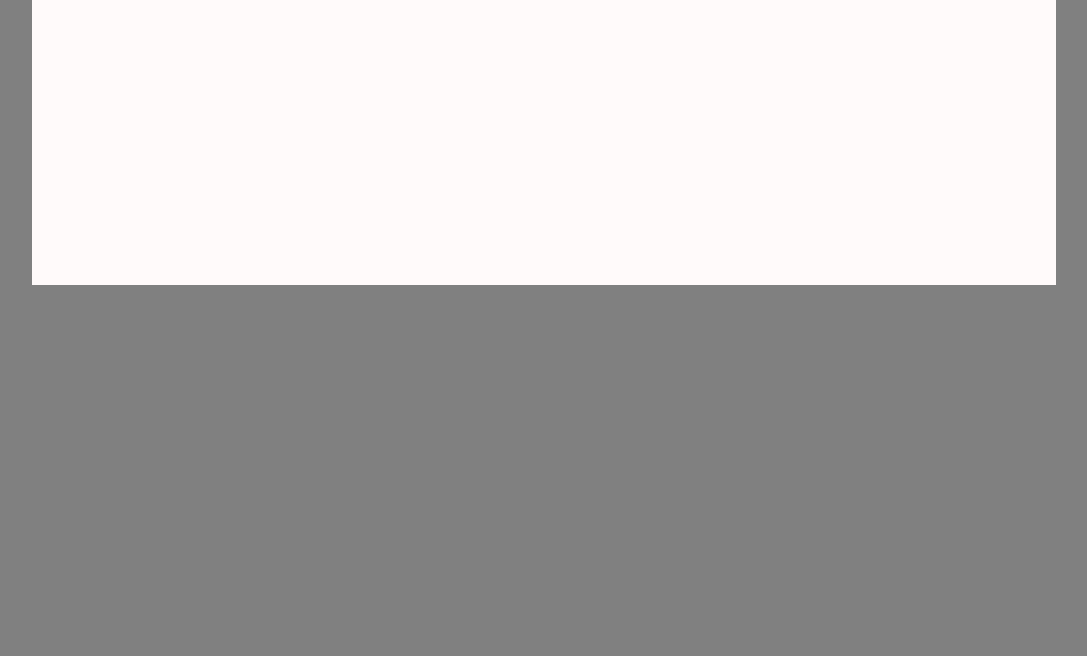
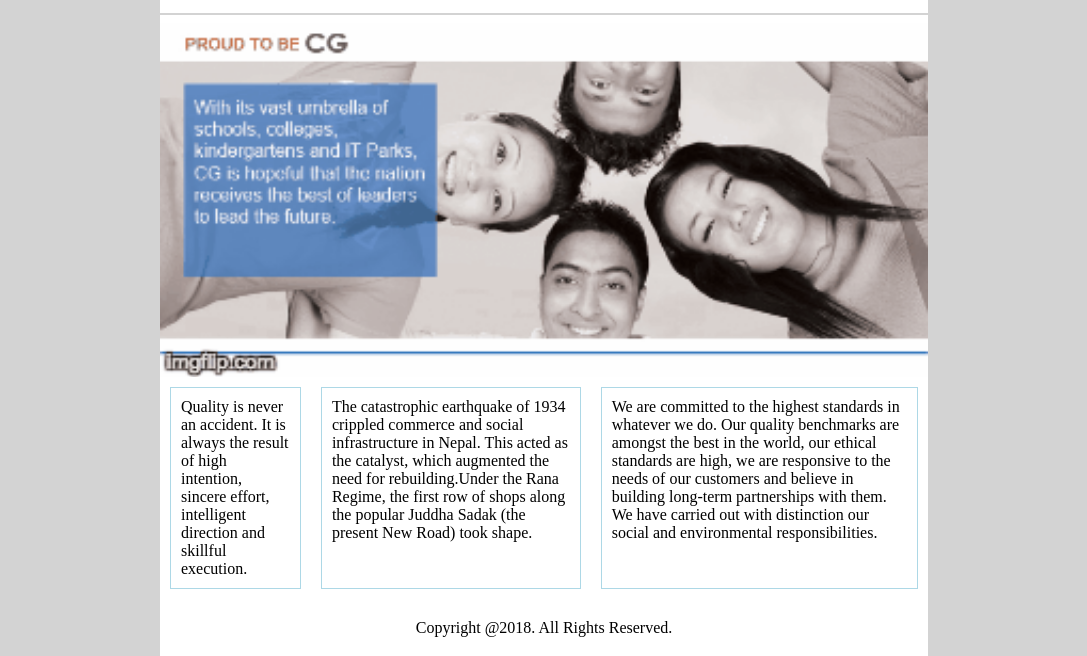
Before and after one commit to k2glyph/CgGroup, a plain HTML site: page index.html in a window 1280 px wide. Shown: the part 144-800 px from the top of the page, without its empty margins (96-1183 px from the left). Drawn offline with Linux system fonts and the light colour scheme.

Commit message:
project started

```diff
--- a/index.html
+++ b/index.html
@@ -11,6 +11,7 @@
 					<img src="logo.png" width="300px" height="80px"/>
 				</h1>
 			</div>
+			<hr/>
 			<div id="navigation">
 				<ul>
 					<li><a href="#">Home</a>
@@ -49,12 +50,24 @@
 					<li><a href="#">Global Partners</a></li>
 				</ul>
 			</div>
+			<hr/>
 			<div class="content">
 			 <div id="banner">
-			 	<marquee loop="true">
-			 		<img src="banner/1.jpg" width="100%"/>
-			 		<img src="banner/2.jpg" width="100%"/>
-			 	</marquee>
+			 		<img src="banner/banner.gif" width="100%"/>
+			 </div>
+			 <div class="messages">
+			 	<div class="message">
+			 		Quality is never an accident. It is always the result of high intention, sincere effort, intelligent direction and skillful execution.
+			 	</div>
+			 	<div class="message">
+			 		The catastrophic earthquake of 1934 crippled commerce and social infrastructure in Nepal. This acted as the catalyst, which augmented the need for rebuilding.Under the Rana Regime, the first row of shops along the popular Juddha Sadak (the present New Road) took shape.
+			 	</div>
+			 	<div class="message">
+			 		We are committed to the highest standards in whatever we do. Our quality benchmarks are amongst the best in the world, our ethical standards are high, we are responsive to the needs of our customers and believe in building long-term partnerships with them. We have carried out with distinction our social and environmental responsibilities.
+			 	</div>
+			 </div>
+			 <div class="footer">
+			 		Copyright @2018. All Rights Reserved.
 			 </div>
 			</div>
 		 </div>
--- a/main.css
+++ b/main.css
@@ -2,16 +2,21 @@
 			padding: 10%;
 			padding-top: 0%;
 			margin:0px;
-			background: grey;
+			background: lightgrey;
 		}
 		.wrapper {
-			background: snow;
+			position: absolute;
+			left:20%;
+			right:20%;
+			background: white;
 		}
 		.header {
-			width: 80%;
 			height: 96px;
 			padding:5px;
-			background: snow;
+		}
+		hr {
+			border:0.4px solid lightgrey;
+
 		}
 		#navigation {
 			display: inline-block;
@@ -27,11 +32,11 @@
 
 		#navigation ul a{
 			display:block;
-			color:#333;
+			color:#0d8398;
 			text-decoration:none;
 			font-weight:700;
 			font-size:12px;
-			line-height:32px;
+			line-height:25px;
 			padding:0 15px;
 			font-family:"HelveticaNeue","Helvetica Neue",Helvetica,Arial,sans-serif
 		}
@@ -78,6 +83,21 @@
 			display:block
 		}
 		#banner {
-			width:600px;
+			width:100%;
+		}
+		.messages {
+			display: flex;
+			flex-direction: row;
+		}
+		.message {
+			border:1px solid lightblue;
+			padding:10px;
 			margin:10px;
 		}
+		.footer {
+			display: flex;
+			flex-direction: row;
+			justify-content: center;
+			align-items: center;
+			margin:20px;
+		}
```
Also changed, not shown: banner/1.jpg (deleted), banner/2.jpg (deleted), banner/banner.gif (added), 2 other files.
